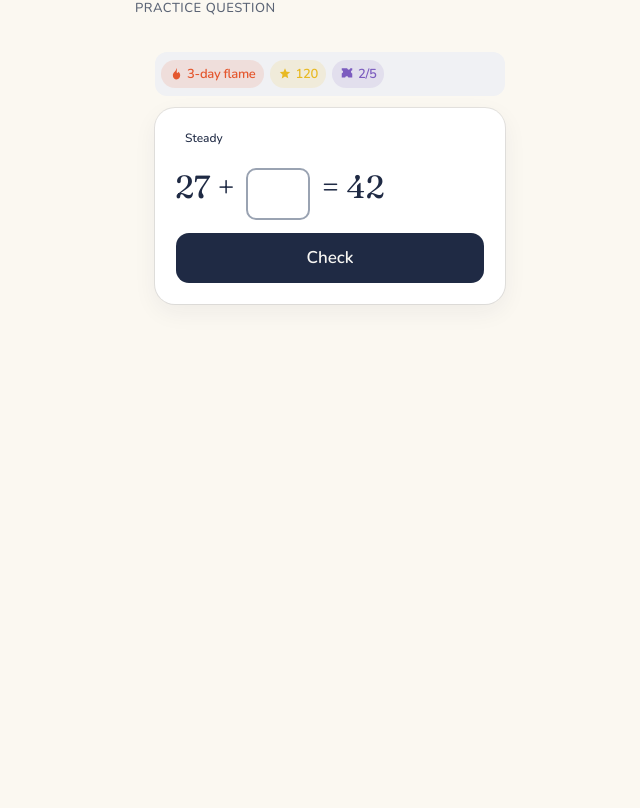
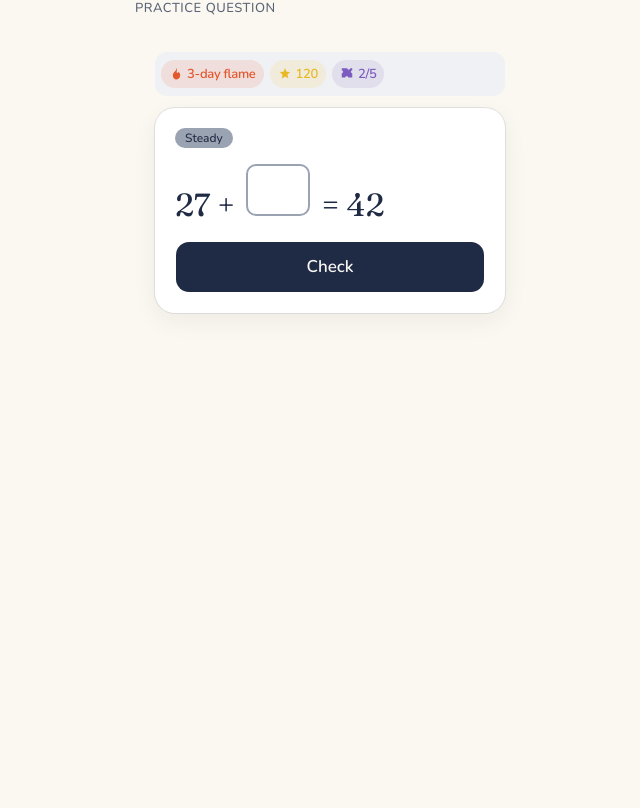
Before and after one commit to Samarths01/Math-Sprout, a Next.js app: page /preview/hifi in a window 1280 px wide. Shown: the part 952-1760 px from the top of the page, without its empty margins (310-950 px from the left). Built offline with nearby package versions, Linux system fonts and the light colour scheme.

Commit message:
Match the preview blank and Steady badge to the interface spec.
The equation blank is 64 by 52 on the baseline, and Steady uses the middle slate.

Co-authored-by: Samarths01 <Samarths01@users.noreply.github.com>

```diff
--- a/app/preview/hifi/frames.tsx
+++ b/app/preview/hifi/frames.tsx
@@ -207,7 +207,7 @@ function PracticeCard({
         <CardContent className="grid gap-4">
           <span
             data-testid="difficulty-badge"
-            className={`inline-flex w-fit items-center rounded-full px-2.5 py-0.5 text-xs font-medium ${stepClass(grade)}`}
+            className={`inline-flex w-fit items-center rounded-full px-2.5 py-0.5 text-xs font-medium ${badgeClass(badge, grade)}`}
           >
             {badge}
           </span>
@@ -218,11 +218,19 @@ function PracticeCard({
   );
 }
 
+/** Warm-up is the light slate, Steady the middle, Stretch the darkest with white text. */
+function badgeClass(badge: string, grade: number): string {
+  if (badge === "Warm-up") return "bg-step-1 text-foreground";
+  if (badge === "Steady") return "bg-step-3 text-foreground";
+  if (badge === "Stretch") return "bg-step-5 text-white";
+  return stepClass(grade);
+}
+
 function Equation() {
   return (
     <p className="font-heading text-[32px] leading-[40px] tabular-nums">
       27 +{" "}
-      <span className="mx-1 inline-block h-[52px] w-16 translate-y-1 rounded-[10px] border-2 border-step-3 align-middle" />{" "}
+      <span className="mx-1 inline-block h-[52px] w-16 rounded-[10px] border-2 border-step-3 align-baseline" />{" "}
       = 42
     </p>
   );
```
